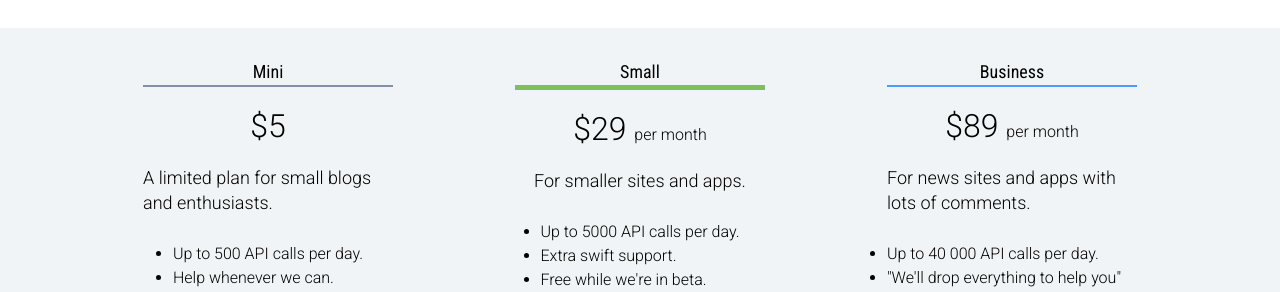
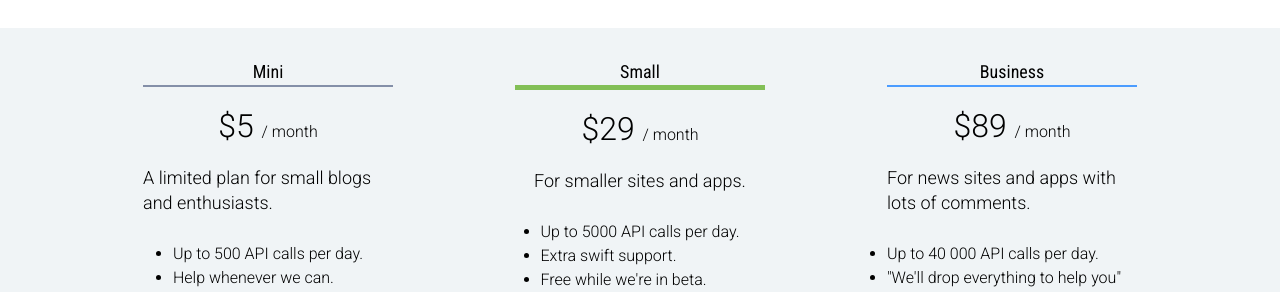
Before and after one commit to getmembrane/getmembrane.github.io, a Jekyll site: the page built from index.html, in a window 1280 px wide. Shown: the part 1752-2044 px from the top of the page. Built offline with Jekyll 4.4.1, drawn with Linux system fonts in a browser that asks for light colours.

Commit message:
Adjusted pricing

```diff
--- a/index.html
+++ b/index.html
@@ -52,7 +52,7 @@ layout: default
     <div class="inner prices">
         <div class="price">
           <h3 class="price_title price_title--free">Mini</h3>
-          <span class="price_option">$5</span>
+          <span class="price_option">$5 <span class="price_period">/ month</span></span></span>
           <p class="price_description">A limited plan for small blogs and enthusiasts.</p>
           <ul class="price_features">
               <li class="price_featureItem">Up to 500 API calls per day.</li>
@@ -62,7 +62,7 @@ layout: default
         </div>
         <div class="price">
             <h3 class="price_title price_title--small">Small</h3>
-            <span class="price_option">$29 <span class="price_period">per month</span></span>
+            <span class="price_option">$29 <span class="price_period">/ month</span></span>
             <p class="price_description">For smaller sites and apps.</p>
             <ul class="price_features">
                 <li class="price_featureItem">Up to 5000 API calls per day.</li>
@@ -72,7 +72,7 @@ layout: default
         </div>
         <div id="pricing" class="price">
             <h3 class="price_title price_title--business">Business</h3>
-            <span class="price_option">$89 <span class="price_period">per month</span></span>
+            <span class="price_option">$89 <span class="price_period">/ month</span></span>
             <p class="price_description">For news sites and apps with lots of comments.</p>
             <ul class="price_features">
                 <li class="price_featureItem">Up to 40 000 API calls per day.</li>
```
